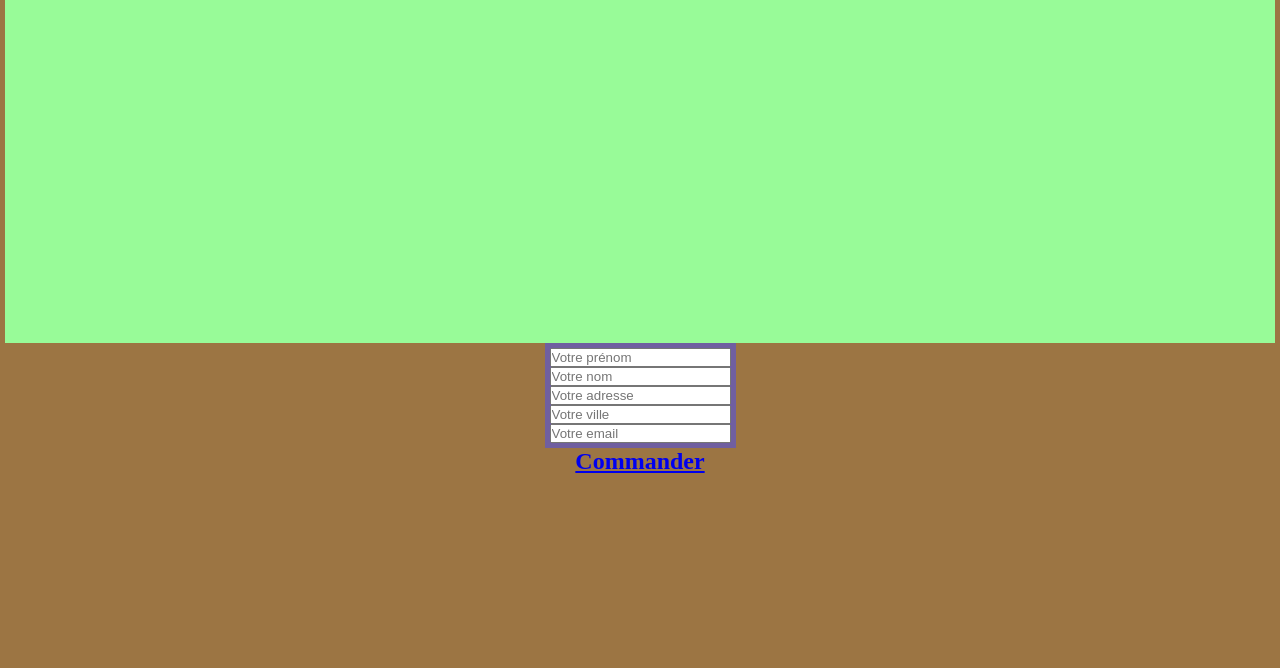
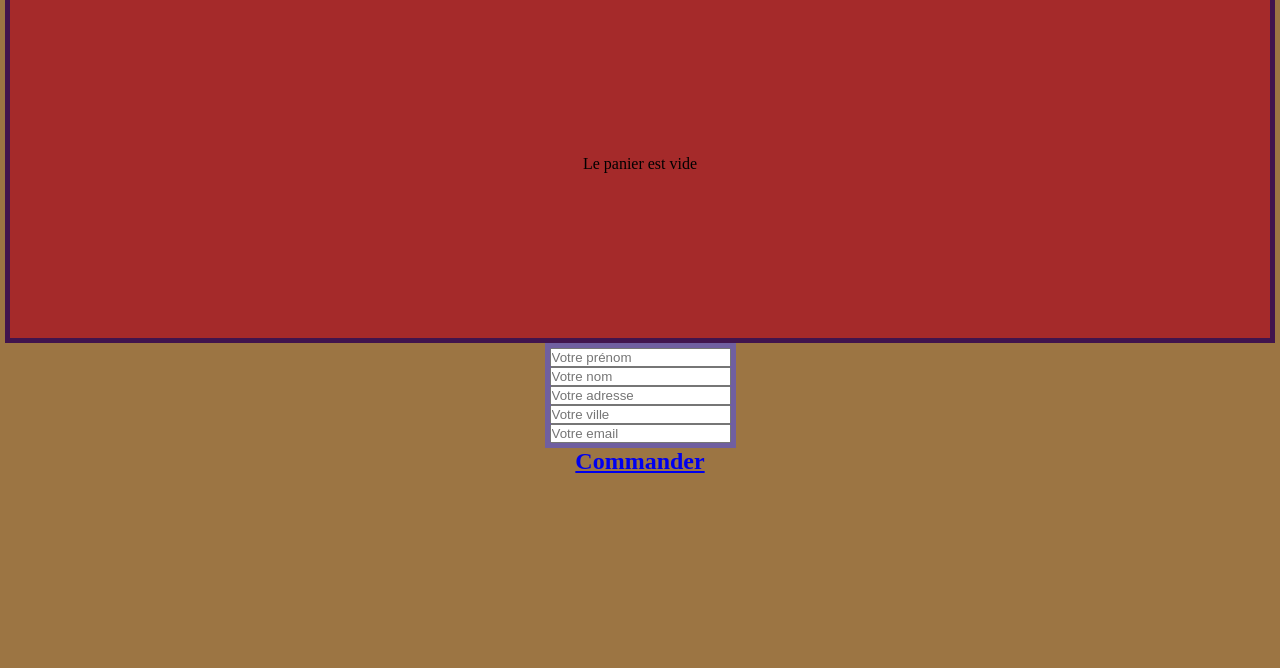
Before and after one commit to nina55555/AudreyNinaMorville_5_19082021, a website: page views/panier.html in a window 1280 px wide. Shown: the part 132-800 px from the top of the page. Drawn offline with Linux system fonts and the light colour scheme.

Commit message:
add empty cart with text injected

```diff
--- a/views/css/panier.style.scss
+++ b/views/css/panier.style.scss
@@ -29,7 +29,7 @@ body{
 
 
 .box{
-    background-color: palegreen;
+    background-color: rgb(65, 20, 77);
     width: 100%;
     height: 50%;
     padding: 5px;
@@ -49,3 +49,16 @@ form{
     display: flex;
     flex-direction: column;
 }
+
+
+
+/*************/
+
+.empty-cart{
+    background-color: brown;
+    width: 100%;
+    height: 100%;
+    display: flex;
+    justify-content: center;
+    align-items: center;
+}
--- a/views/panier.js
+++ b/views/panier.js
@@ -4,31 +4,64 @@
 const boxCart = document.getElementById('box-cart')
 const ajout = document.getElementsByClassName('ajout')
 
+//on crée un espace tableau à remplir
+let cartStructure = []
+
+// On essaie de récup le panier depuis le localstorage si il y en a un
+let savedCart = JSON.parse(localStorage.getItem("cart"))
+console.log(`savedCart: ${savedCart}`)
+
+
+main()
+
+
+function main(){
+    //si le panier est vide
+    if(savedCart === null){
+        console.log("je me sens vide :-( ")
+        const domItemEmpty = document.createElement('div')
+        //domItemEmpty.textContent = savedCart
+        domItemEmpty.textContent = "Le panier est vide"
+        domItemEmpty.classList.add('empty-cart')
+
+        //boxCart.innerHTML = domItemEmpty
+        boxCart.appendChild(domItemEmpty)
+        //boxCart.appendChild(domItemEmpty)
+    }
+    else{
+        console.log("je suis bien rempli")
+        //si le panier est déjà peuplé
+        for(s = 0; s < savedCart.lenght; s++)
+        cartStructure = cartStructure[s].name
+    }
+
+}
 
 
 
-//creation du addEventListener
-//ajout.addEventListener("click", () =>{
-    //e.preventDefault()
-    //addCart(){
-    //}
 
 
-//gestion du local storage pour recuperer l'id posé dans le panier
+
+
+/*
+//Appel à la fonction principale
+
+main()
+
+
+//Déclaration de la fonction principale
+
+function main(){
+
 
     //verifier si notre clé existe ou pas dans le local storage
-if (!localStorage.getItem("produit")){
+    if (!localStorage.getItem("cart")){
         createStorage()
         recupStorage()
         }else {
             recupStorage()
         }
 
-//sauvegarder les données dans le local storage
-//function createStorage(){
-//convertir l'objet javascript en objet json
-    //localStorage.setItem(/*clé*/"produit",
-    ///*objet*/ JSON.stringify(`${teddyId}`))
 
 
 
@@ -48,37 +81,41 @@ function createStorage(teddy){
 
     }
 
-
         console.log("crée")
 
     //}
 
     //recuperer les données sauvegardées
-function recupStorage(){
-//lire l'objet json en clair
+    function recupStorage(teddy){
+        //appelle a l'api
+        fetch(`http://localhost:2025/api/teddies/${teddy}`)
+        //Gestion de la promesse envoyé par l'api
+        .then((resp) => resp.json())
+        .then((data) => {
+            //Affichage des éléments du Dom
+            console.log(data)
+
+
                 //localStorage.getItem((JSON.parse("produit"))
-    localStorage.getItem(("produit"))
+                localStorage.getItem(("cart"))
                 console.log("recuperé")
 
                 //mise en page avec les données recuperées
 
-    /*for (const produit of produits) {
-        console.log(produit)
-    */
+                //for (const produit of produits) {
+                //    console.log(produit)
+
                     const elementPanier = document.createElement('div')
                     elementPanier.classList.add('cart-item')
 
-        const img = document.createElement('img')
-        img.setAttribute('src', `${teddy.imageUrl}`)
+                    const domItemImg = document.createElement('img')
+                    domItemImg.setAttribute('src', 'teddy.imageUrl')
 
                     boxCart.appendChild(elementPanier)
-        elementPanier.appendChild(img)
+                    elementPanier.appendChild(domItemImg)
+                //}
+        })
+
     }
-
-
-//json.parse c'est pour convertir les donnees au format json qui sont dans le local storage en objet javascript
-
-//convertir le json en object javascript pour le lire
-
-//fin du addEventListener
-//})
+}
+*/
--- a/views/produit.js
+++ b/views/produit.js
@@ -149,7 +149,7 @@ function get(teddy) {
 
         //ou création d'un pop up pour demander à l'user si il veut ajouter un autre produit ou passer au paiement
 
-        alert("aller au panier ou choisir un autre article ?")
+        alert("Article ajouté au panier, aller au panier ou choisir un autre article ")
         //window.location.href = "panier.html"
 
 
```
Also changed, not shown: views/css/panier.style.css, 1 other file. Lines whose indentation alone changed are shown as unchanged.
